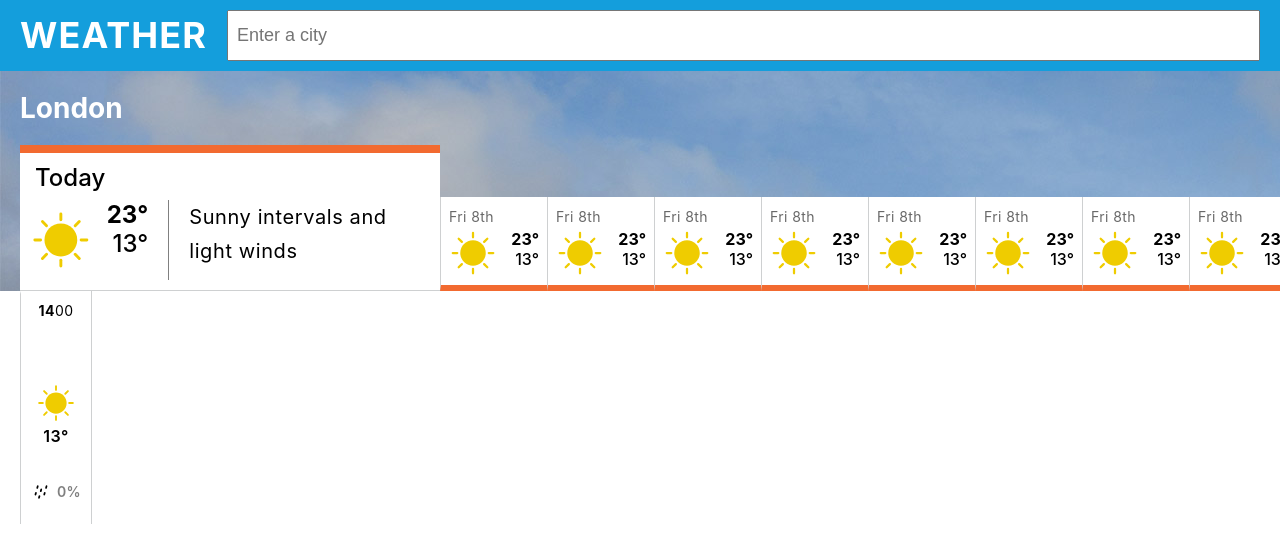
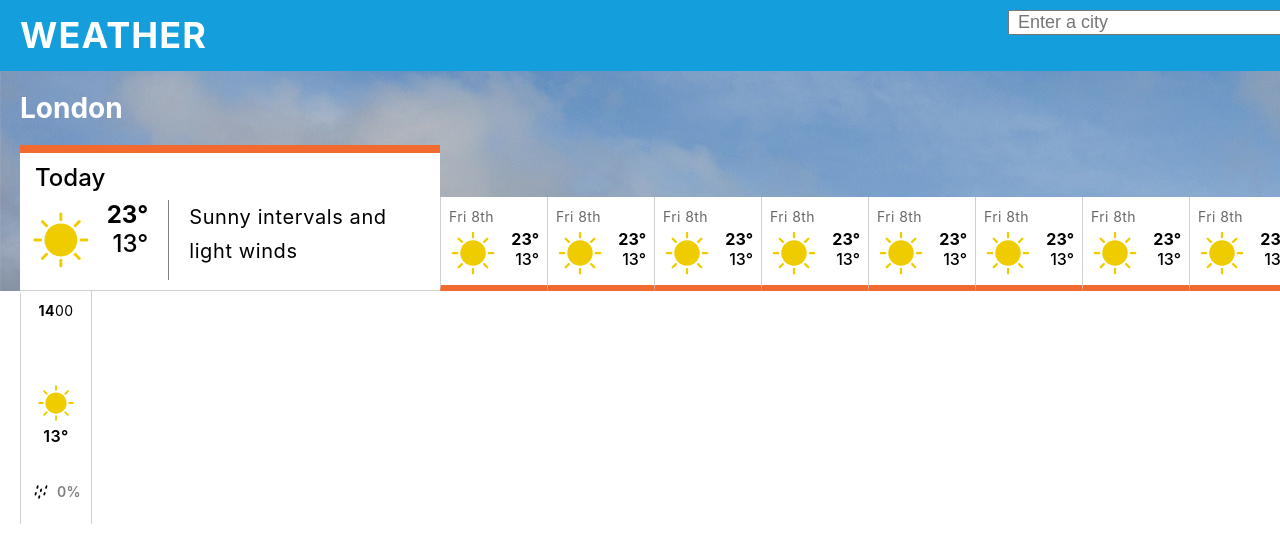
Before and after one commit to sashadyg/ex-1-weather, a React (Create React App) app: page / in a window 1280 px wide. Shown: the top 538 px of the page. Built offline with nearby package versions, Linux system fonts and the light colour scheme.

Commit message:
Update Header.js

```diff
--- a/src/components/Header/Header.js
+++ b/src/components/Header/Header.js
@@ -1,14 +1,35 @@
-export const Header = () => {
+import { Formik, Field, Form } from 'formik';
+
+export const Header = props => {
   return (
     <header className="header">
       <div className="header--container">
         <p className="header--logo">WEATHER</p>
 
-        <input
+        <Formik
+          initialValues={{
+            cityName: '',
+          }}
+          onSubmit={values => {
+            props.inputCity(values.cityName);
+          }}
+        >
+          <Form className="header--Form">
+            <Field
+              id="cityName"
+              name="cityName"
+              type="text"
+              className="header--input"
+              placeholder="Enter a city"
+              autoComplete="off"
+            />
+          </Form>
+        </Formik>
+        {/* <input
           type="text"
           className="header--input"
           placeholder="Enter a city"
-        />
+        /> */}
       </div>
     </header>
   );
```
